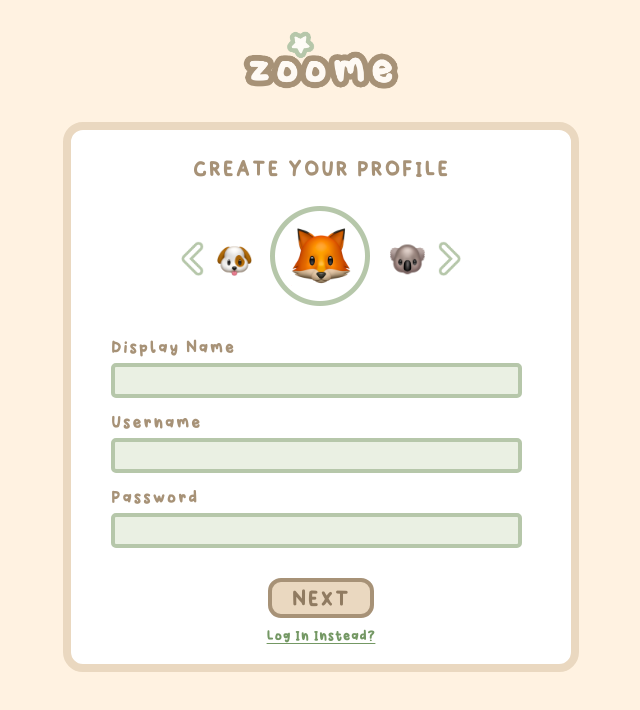
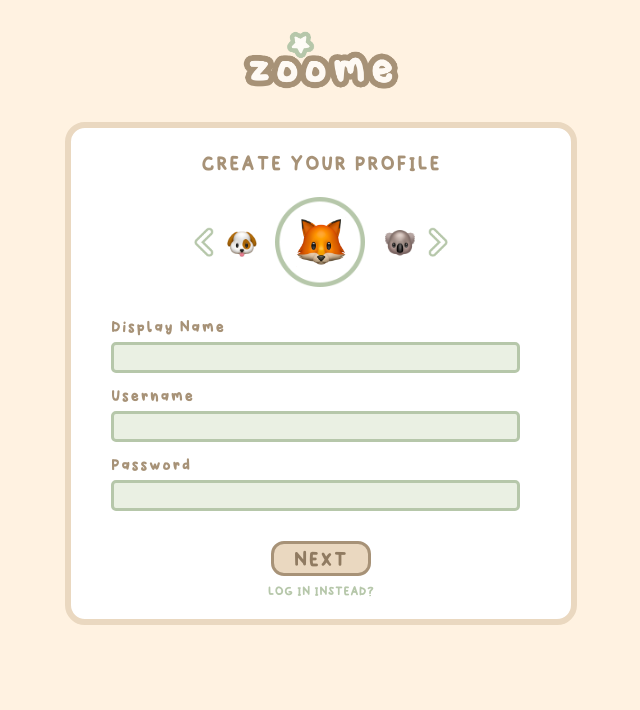
Before and after one commit to xeafai/xeafai.github.com, a plain HTML site: page zoome/index.html in a window 1280 px wide. Shown: the whole page, without its empty margins (319-959 px from the left). Drawn offline with Linux system fonts and the light colour scheme; some packages are replaced by stand-ins of ours; a script that the page names is missing.

Commit message:
Add files via upload

```diff
--- a/zoome/index.html
+++ b/zoome/index.html
@@ -42,7 +42,7 @@
             <input type="submit" value="NEXT" class="next_button" />
           </div>
         </form>
-        <p class="login_instead"><u>Log In Instead?</u></p>
+        <p class="login_instead">LOG IN INSTEAD?</p>
       </div>
     </div>
 
--- a/zoome/main.css
+++ b/zoome/main.css
@@ -21,7 +21,7 @@ body {
 
 .body_div {
   border-radius: 20px;
-  border: 8px solid #ead8c0;
+  border: 6px solid #ead8c0;
   margin-top: 30px;
   margin-left: auto;
   margin-right: auto;
@@ -31,7 +31,7 @@ body {
 }
 
 .create_text {
-  font-size: 28px;
+  font-size: 26px;
   letter-spacing: 1px;
   color: #a79277;
   text-align: center;
@@ -48,7 +48,7 @@ body {
 .left_arrow,
 .right_arrow {
   margin-bottom: 10px;
-  height: 35px;
+  height: 30px;
 }
 
 .pfp_left {
@@ -63,20 +63,20 @@ body {
 
 .pfp_left,
 .pfp_right {
-  height: 35px;
+  height: 30px;
   margin-bottom: 10px;
 }
 
 .pfp_main {
   position: relative;
   margin-top: 20px;
-  height: 60px;
+  height: 50px;
 }
 
 .circle {
-  height: 100px;
+  height: 90px;
   position: absolute;
-  margin-left: -85px;
+  margin-left: -75px;
 }
 
 .form_div {
@@ -88,7 +88,7 @@ body {
 
 .label {
   color: #a79277;
-  font-size: 22px;
+  font-size: 20px;
   letter-spacing: 1px;
 }
 
@@ -101,8 +101,8 @@ body {
   font-size: 20px;
   padding-left: 10px;
   border-radius: 5px;
-  height: 25px;
-  border: 4px solid #b6c7aa;
+  height: 23px;
+  border: 3px solid #b6c7aa;
   margin-bottom: 15px;
 }
 
@@ -111,8 +111,8 @@ body {
   padding-left: 20px;
   padding-right: 20px;
   padding-top: 6px;
-  font-size: 28px;
-  border: 4px solid #a79277;
+  font-size: 26px;
+  border: 3px solid #a79277;
   border-radius: 13px;
   background-color: #ead8c0;
   color: #907b61;
@@ -127,10 +127,10 @@ body {
 }
 
 .login_instead {
-  color: #749864;
+  color: #b6c7aa;
   margin-top: 10px;
   margin-bottom: -0px;
-  font-size: 18px;
+  font-size: 16px;
   text-align: center;
 }
 
```
